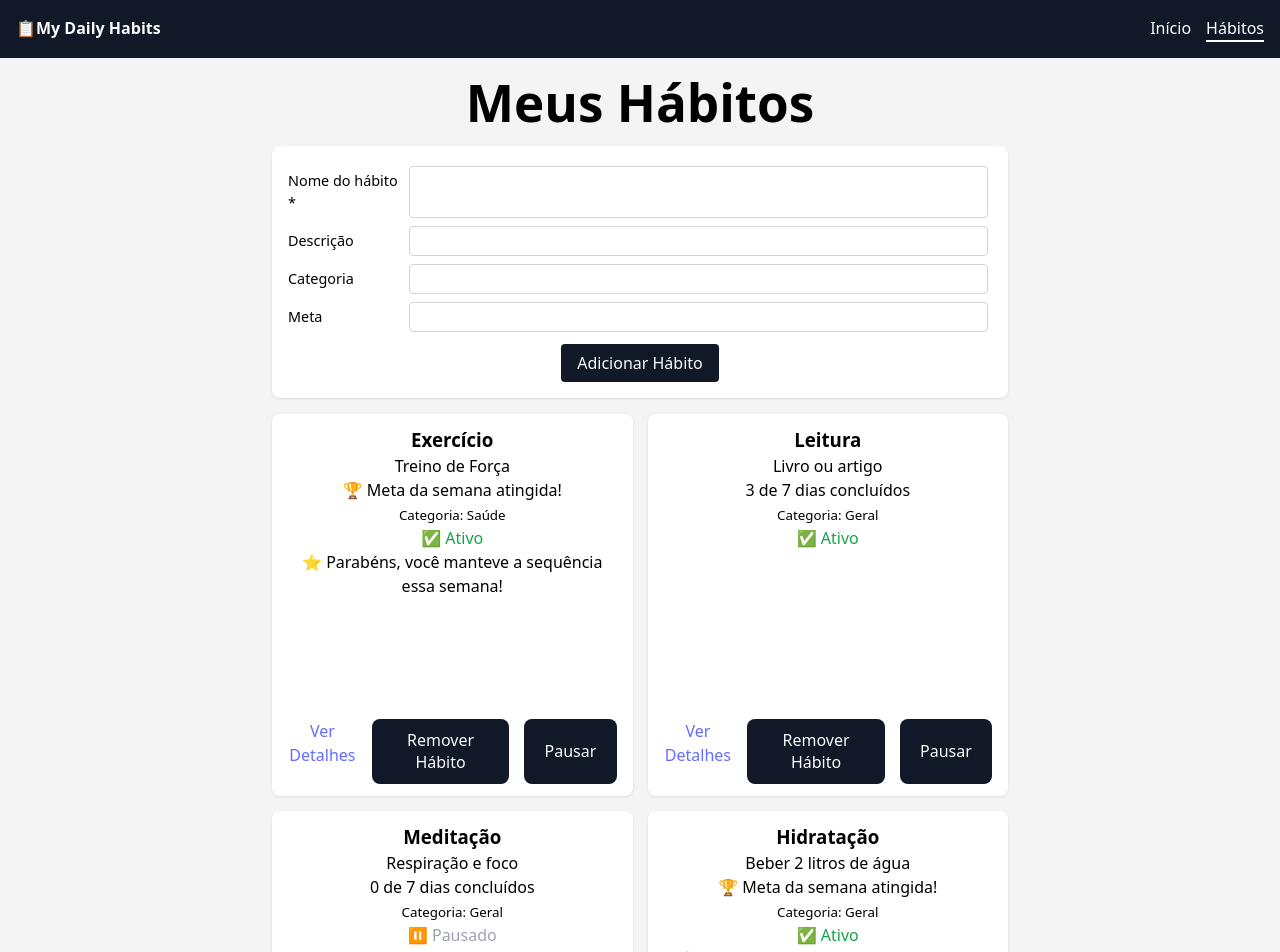
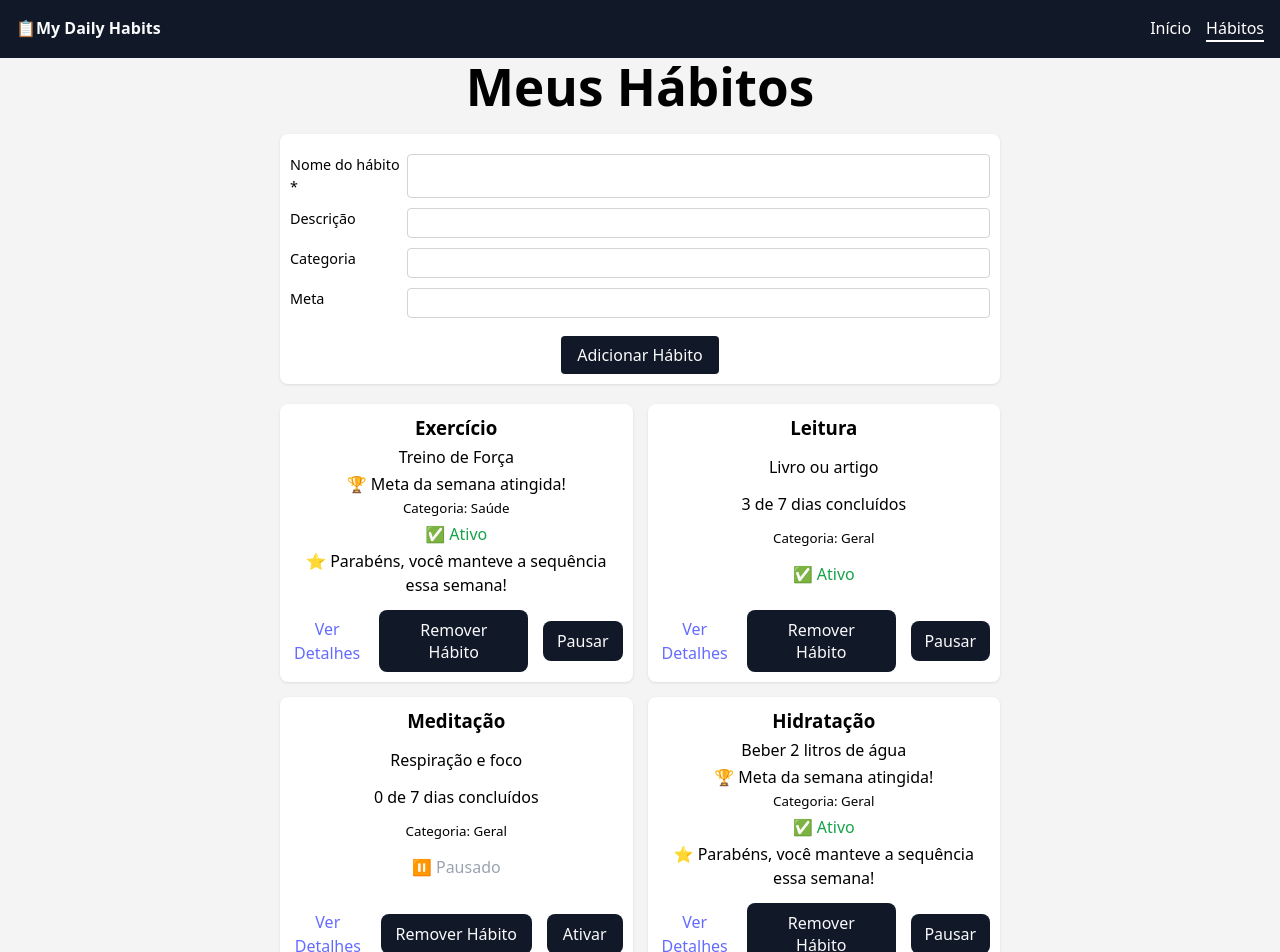
Before and after one commit to AlefeAlvesC/Primeiro-Projeto-React, a React (Vite) app in the folder my-daily-habits/: page /habitos in a window 1280 px wide. Shown: the top 952 px of the page. Built offline with nearby package versions, Linux system fonts and the light colour scheme.

Commit message:
Finalizando estilização das páginas: - Melhorando estilização das páginas de detalhe e não encontrado; - Implementando responsividades em todas as telas e corrigindo alguns bugs referentes aos seus comportamentos;

```diff
--- a/my-daily-habits/src/components/HabitCard.jsx
+++ b/my-daily-habits/src/components/HabitCard.jsx
@@ -22,13 +22,13 @@ export default function HabitCard({id, titulo, descricao = "", meta, ativo = tru
                 </Link>
 
                 {onRemover && (
-                    <button type="button" onClick={onRemover} className="btn-remover-card">
+                    <button type="button" onClick={onRemover} className="btn-primario btn-remover-card">
                         Remover Hábito
                     </button>
                 )}
 
                 {onToggle && (
-                    <button type="button" onClick={onToggle} className="btn-toggle-card">
+                    <button type="button" onClick={onToggle} className="btn-primario btn-toggle-card">
                         {ativo ? "Pausar" : "Ativar"}
                     </button>
                 )}
--- a/my-daily-habits/src/components/HabitList.jsx
+++ b/my-daily-habits/src/components/HabitList.jsx
@@ -81,7 +81,7 @@ export default function HabitList(){
     if(!habits) return null;
 
     return (
-        <section>
+        <>
             <form onSubmit={handleSubmit} className="habit-form">
                 <div className="form-question">
                     <label htmlFor="nome">Nome do hábito *</label>
@@ -118,7 +118,7 @@ export default function HabitList(){
                     {erro.erroMeta && <p style={{color: "red", fontSize: "0.8rem"}}>{erro.erroMeta}</p>}
                 </div>
 
-                <button type="submit">Adicionar Hábito</button>
+                <button className="btn-primario" type="submit">Adicionar Hábito</button>
             </form>
 
             {habits.length === 0 && <p>Nenhum hábito cadastrado ainda. Que tal começar?</p> }
@@ -142,8 +142,8 @@ export default function HabitList(){
             </ul>
 
             {/*Botão de reset do localStorage*/}
-            {limparHistorico && <button onClick={handleHistorico}>Limpar Histórico</button>}
+            {limparHistorico && <button className="btn-primario" onClick={handleHistorico}>Limpar Histórico</button>}
 
-        </section>
+        </>
     )
 };
--- a/my-daily-habits/src/index.css
+++ b/my-daily-habits/src/index.css
@@ -43,7 +43,7 @@ header {
   justify-content: space-between;
 }
 
-main, section {
+main {
   padding: 16px;
   max-width: 800px;
   margin: 0 auto;
@@ -58,10 +58,17 @@ h1 {
   line-height: 1.1;
 }
 
-button {
+ul {
+  list-style: none;
+  display: grid;
+  gap: 15px;
+}
+
+
+.btn-primario {
   border-radius: 8px;
   border: 1px solid transparent;
-  padding: 0.6em 1.2em;
+  padding: 0.5rem 0.8rem;
   font-size: 1em;
   font-weight: 500;
   font-family: inherit;
@@ -72,14 +79,15 @@ button {
   transition: border-color 0.25s;
 }
 
-button:hover {
+.btn-primario:hover {
   border-color: #646cff;
 }
 
-button:focus,
-button:focus-visible {
+.btn-primario:focus,
+.btn-primario:focus-visible {
   outline: 4px auto -webkit-focus-ring-color;
 }
+
 
 
 a {
@@ -91,7 +99,6 @@ a {
 a:hover {
   color: #535bf2;
 }
-
 
 
 
@@ -134,7 +141,7 @@ a:hover {
 
 .resumo {
   display: grid;
-  grid-template-columns: 1fr 1fr;
+  grid-template-columns: 1fr;
   gap: 20px;
   align-self: center;
   justify-self: center;
@@ -164,37 +171,54 @@ a:hover {
   font-size: 1.2rem;
 }
 
-
+.pagina-inicio a {
+  justify-self: center;
+  border-radius: 8px;
+  border: 1px solid transparent;
+  padding: 0.6em 1.2em;
+  font-size: 1em;
+  font-weight: 500;
+  font-family: inherit;
+  background-color: #111827;
+  color: #f9fafb;
+  cursor: pointer;
+  transition: border-color 0.25s;
+}
 
 /* Estilos da página hábitos */
+
+.pagina-habitos {
+  padding: 0;
+  padding-bottom: 20px;
+}
 
 /* Form da pagina habitos */
 .habit-form{
   background-color: #ffffff;
-  padding: 16px;
+  /*padding: 16px;*/
   border-radius: 8px;
   box-shadow: 0 1px 3px rgba(15, 23, 42, 0.1);
-  margin-bottom: 16px;
+  width: 90%;
+  justify-self: center;
+  padding: 10px;
 }
 
 .form-question {
   display: grid;
   grid-template-areas:
-  "label input"
+  "label label"
+  "input input"
   "erro erro";
-  grid-template-columns: 1fr 5fr;
 }
 
 .habit-form label {
   text-align: left;
-  margin: 8px 0;
   font-size: 0.9rem;
   grid-area: label;
 }
 
 .habit-form input {
   padding: 6px 8px;
-  margin: 4px;
   border-radius: 4px;
   border: 1px solid #d4d4d8;
   font-size: 0.9rem;
@@ -218,20 +242,43 @@ a:hover {
 
 /* Estilização dos cards da pagina habitos */
 
+.pagina-habitos {
+  display: grid;
+  gap: 20px;
+}
+
+.pagina-habitos ul{
+  display: grid;
+  grid-template-columns: 1fr;
+  justify-self: center;
+  width: 90%;
+}
+
+.pagina-habitos > button {
+  justify-self: center;
+}
 
 .habit-card {
   background-color: #ffffff;
   border-radius: 8px;
-  padding: 12px 16px;
+  /*padding: 12px 16px;*/
   box-shadow: 0 1px 3px rgba(15, 23, 46, 0.1);
   display: grid;
-  grid-template-rows: 4.5fr 0.5fr;
+  grid-template-rows: 3fr 1fr;
+  padding: 10px;
+  justify-self: center;
+  gap: 10px;
+}
+
+.habit-card-header {
+  display: grid;
 }
 
 .habit-card-acoes{
   display: grid;
   grid-template-columns: 1fr 2fr 1fr;
   gap: 15px;
+  align-items: center;
 }
 
 .habit-card button{
@@ -241,34 +288,73 @@ a:hover {
 
 /* Estilização pagina de detalhes */
 
+.pagina-detalhes{
+  display: grid;
+  grid-template-rows: 1fr 2fr 1fr;
+}
+
+.no-habits{
+  grid-template-rows: 1fr 2fr;
+}
+
+.pagina-detalhes ul {
+  background-color: white;
+  padding: 20px;
+  border-radius: 10px;
+  box-shadow: 0 1px 3px rgba(17, 24, 39, 0.1);
+  grid-template-columns: 1fr 1fr;
+}
+
+.pagina-detalhes ul li {
+  display: flex;
+  flex-direction: column;
+  justify-content: space-around;
+}
+
+.pagina-detalhes ul span {
+  font-size: 2rem;
+  font-weight: 500;
+  color: #535bf2;
+}
+
+.btns-detalhe {
+  align-self: center;
+  display: flex;
+  justify-content: space-around;
+}
+
 /* Estilização pagina nao encontrada*/
+.pagina-404 {
+  display: grid;
+  align-items: center;
+  justify-content: center;
+  justify-items: center;
+}
 
 
-
-
-.saudacao {
-  text-align: left;
-  padding-left: 30px;
-}
-
-ul {
-  list-style: none;
-  padding: 0;
-  display: grid;
-  grid-template-columns: 1fr 1fr;
-  gap: 15px;
+.pagina-404 p {
+  font-size: 3rem;
+  font-weight: 500;
 }
 
 
 
 
 
-
-
-
-@media (max-width: 800px){
-  ul{
-    grid-template-columns: 1fr;
+@media (min-width: 756px){
+  .resumo {
+    grid-template-columns: 1fr 1fr;
   }
 
+  .pagina-habitos ul {
+    grid-template-columns: 1fr 1fr;
+  }
+
+  .form-question {
+    margin: 10px 0;
+    grid-template-columns: 1fr 5fr;
+    grid-template-areas:
+    "label input"
+    "erro erro";
 }
+}
--- a/my-daily-habits/src/pages/PaginaDetalhes.jsx
+++ b/my-daily-habits/src/pages/PaginaDetalhes.jsx
@@ -10,11 +10,14 @@ function PaginaDetalhes (){
 
     if(!habit){
         return(
-            <main className="pagina-detalhes">
+            <main className="pagina-detalhes no-habits">
                 <h1>Hábito não encontrado</h1>
-                <button onClick={() => navigate("/habitos")}>
+                <div>
+                    <button onClick={() => navigate("/habitos")} className="btn-primario btn-voltar">
                         ← Voltar para a lista
                     </button>
+                </div>
+
             </main>
         );
     }
@@ -28,34 +31,36 @@ function PaginaDetalhes (){
 
     return (
         <main className="pagina-detalhes">
-            <button onClick={() => navigate(-1)} className="btn-voltar">
-                ← Voltar
-            </button>
-
-            <div className="detalhe-card">
+            <div>
                 <h1>{habit.titulo}</h1>
                 <p>{habit.descricao}</p>
 
+            </div>
+
             <ul>
-                    <li><strong>Categoria:</strong> {habit.categoria || "Geral"}</li>
-                    <li><strong>Meta semanal:</strong> {habit.meta} dias</li>
-                    <li><strong>Dias feitos:</strong> {habit.diasFeitos} </li>
+                <li><strong>Categoria: </strong><span>{habit.categoria || "Geral"}</span></li>
+                <li><strong>Meta semanal: </strong><span>{habit.meta} dias</span></li>
+                <li><strong>Dias feitos: </strong><span>{habit.diasFeitos}</span></li>
                 <li>
-                        <strong>Status:</strong> {''}
+                    <strong>Status: </strong> {''}
                     <span>
                         {habit.ativo ? "✅ Ativo" : "⏸️ Pausado"}
                     </span>
                 </li>
 
                 {
-                        metaAtingida && (<li> 🏆 Meta da semana atingida!</li>)
+                    metaAtingida && (<li style={{gridColumnStart: "1", gridColumnEnd: "3"}}> 🏆 Meta da semana atingida!</li>)
                 }
             </ul>
 
-                <button onClick={handleRemover} className="btn-remover">
+            <div className="btns-detalhe">
+                <button onClick={() => navigate(-1)} className="btn-primario btn-voltar">
+                    ← Voltar
+                </button>
+
+                <button onClick={handleRemover} className="btn-primario btn-remover">
                     Remover hábito
                 </button>
-
             </div>
 
         </main>
--- a/my-daily-habits/src/pages/PaginaNaoEncontrada.jsx
+++ b/my-daily-habits/src/pages/PaginaNaoEncontrada.jsx
@@ -3,9 +3,12 @@ import { Link } from "react-router-dom";
 function PaginaNaoEncontrada(){
     return(
         <main className="pagina-404">
-            <h1>404</h1>
-            <p>Esta página não existe.</p>
-            <Link to="/">Voltar para o início</Link>
+            <div>
+                <h1>404</h1>
+                <p>Esta página não existe.</p>
+            </div>
+
+            <Link to="/">← Voltar para o início</Link>
         </main>
     );
 }
```
Lines whose indentation alone changed are shown as unchanged.
